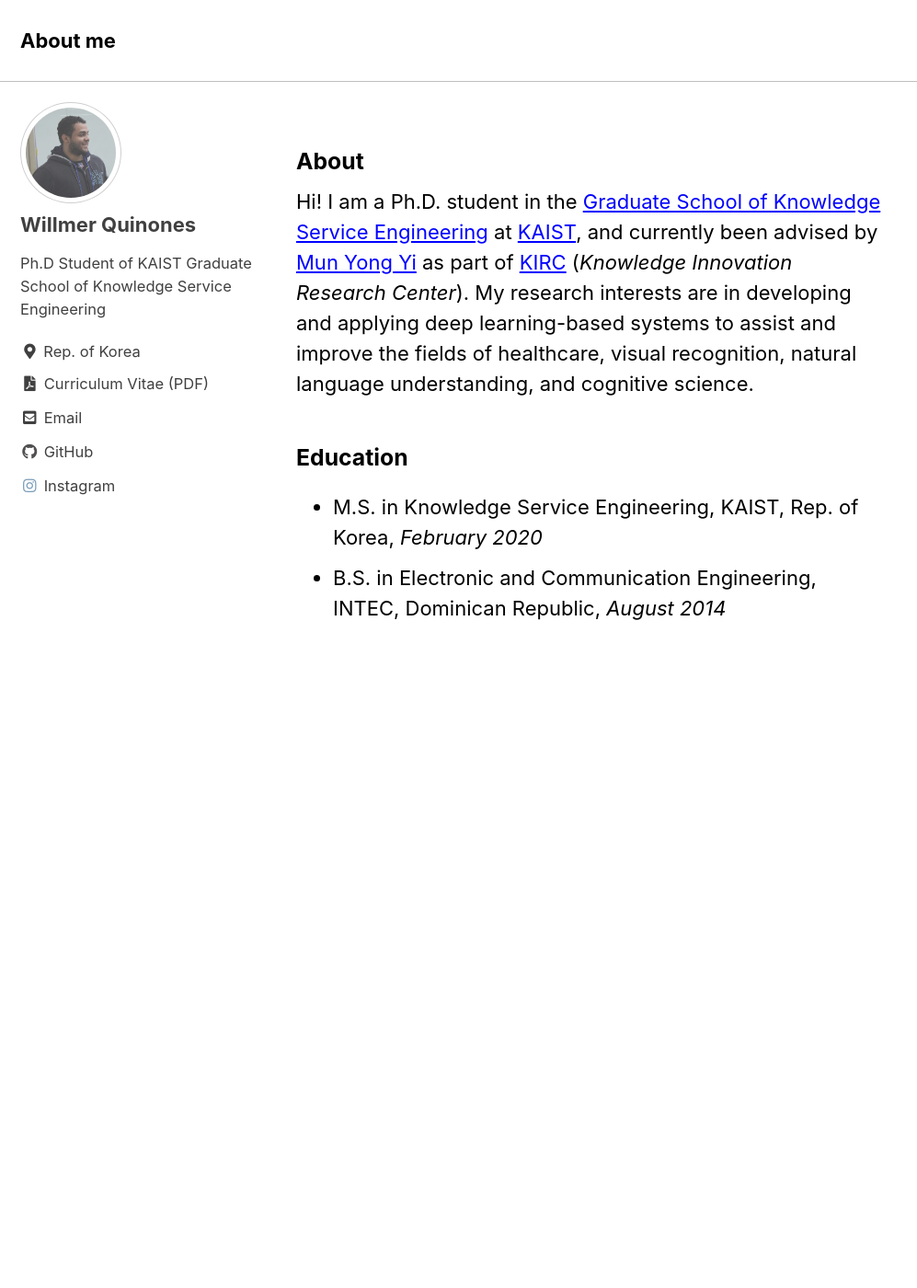
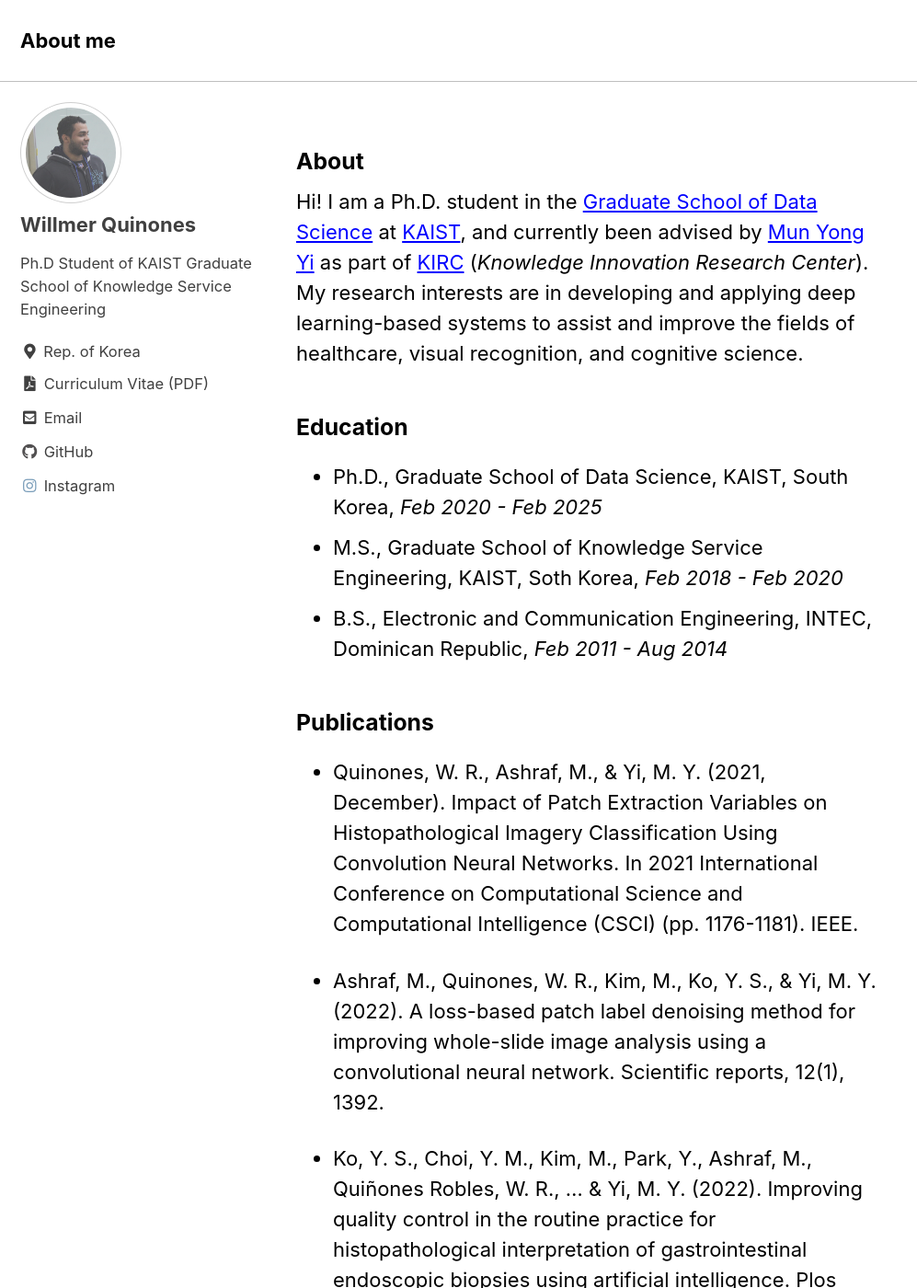
Before and after one commit to WRafell/wrafell.github.io, a Jekyll site: the page built from _pages/about.md, in a window 1280 px wide and 1400 px high. Shown: the whole window at 92% size, without its empty margins (0-997 px from the left). Built offline with Jekyll 4.4.1, drawn with Linux system fonts in a browser that asks for light colours; cached includes are drawn as plain includes; some of the changed text lies outside the part shown.

Commit message:
modify publications

```diff
--- a/_pages/about.md
+++ b/_pages/about.md
@@ -12,9 +12,26 @@ redirect_from:
 
 ### About
 
-Hi! I am a Ph.D. student in the [Graduate School of Knowledge Service Engineering](https://kse.kaist.ac.kr/) at [KAIST](https://www.kaist.ac.kr/en/), and currently been advised by [Mun Yong Yi](http://kirc.kaist.ac.kr/people_director.html) as part of [KIRC](http://kirc.kaist.ac.kr/) (*Knowledge Innovation Research Center*). My research interests are in developing and applying deep learning-based systems to assist and improve the fields of healthcare, visual recognition, natural language understanding, and cognitive science.
+Hi! I am a Ph.D. student in the [Graduate School of Data Science](https://gsds.kaist.ac.kr/) at [KAIST](https://www.kaist.ac.kr/en/), and currently been advised by [Mun Yong Yi](http://kirc.kaist.ac.kr/people_director.html) as part of [KIRC](http://kirc.kaist.ac.kr/) (*Knowledge Innovation Research Center*). My research interests are in developing and applying deep learning-based systems to assist and improve the fields of healthcare, visual recognition, and cognitive science.
+
 
 ### Education
 
-- M.S. in Knowledge Service Engineering, KAIST, Rep. of Korea, *February 2020*
-- B.S. in Electronic and Communication Engineering, INTEC, Dominican Republic, *August 2014*
+- Ph.D., Graduate School of Data Science, KAIST, South Korea, *Feb 2020 - Feb 2025*
+- M.S., Graduate School of Knowledge Service Engineering, KAIST, Soth Korea, *Feb 2018 - Feb 2020*
+- B.S., Electronic and Communication Engineering, INTEC, Dominican Republic, *Feb 2011 - Aug 2014*
+
+
+### Publications
+
+- Quinones, W. R., Ashraf, M., & Yi, M. Y. (2021, December). Impact of Patch Extraction Variables on Histopathological Imagery Classification Using Convolution Neural Networks. In 2021 International Conference on Computational Science and Computational Intelligence (CSCI) (pp. 1176-1181). IEEE.
+
+- Ashraf, M., Quinones, W. R., Kim, M., Ko, Y. S., & Yi, M. Y. (2022). A loss-based patch label denoising method for improving whole-slide image analysis using a convolutional neural network. Scientific reports, 12(1), 1392.
+
+- Ko, Y. S., Choi, Y. M., Kim, M., Park, Y., Ashraf, M., Quiñones Robles, W. R., ... & Yi, M. Y. (2022). Improving quality control in the routine practice for histopathological interpretation of gastrointestinal endoscopic biopsies using artificial intelligence. Plos one, 17(12), e0278542.
+
+- Kim, M., Quiñones Robles, W. R., Ko, Y. S., Wong, B., Lee, S., & Yi, M. Y. (2024). A predicted-loss based active learning approach for robust cancer pathology image analysis in the workplace. BMC Medical Imaging, 24(1), 5.
+
+### Under Review Papers
+
+- Quinones, W. R., Noree, S., Ko, Y. S., & Yi, M. Y. (2024). Artificial Class Activation Maps using Fractals: A New Data Augmentation Strategy for Deep Learning-based Whole-Slide Image Analysis. Under Review
```
